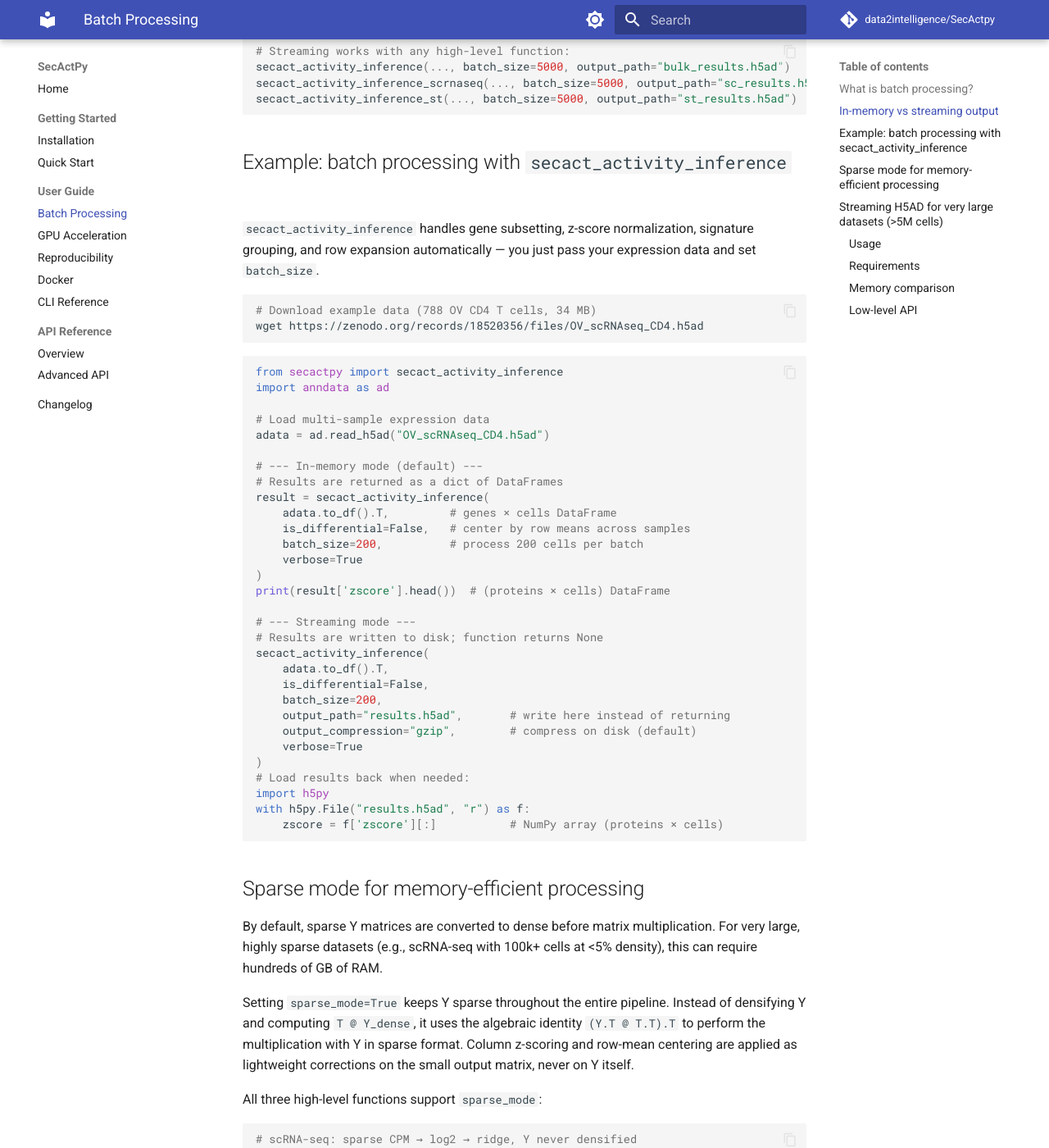
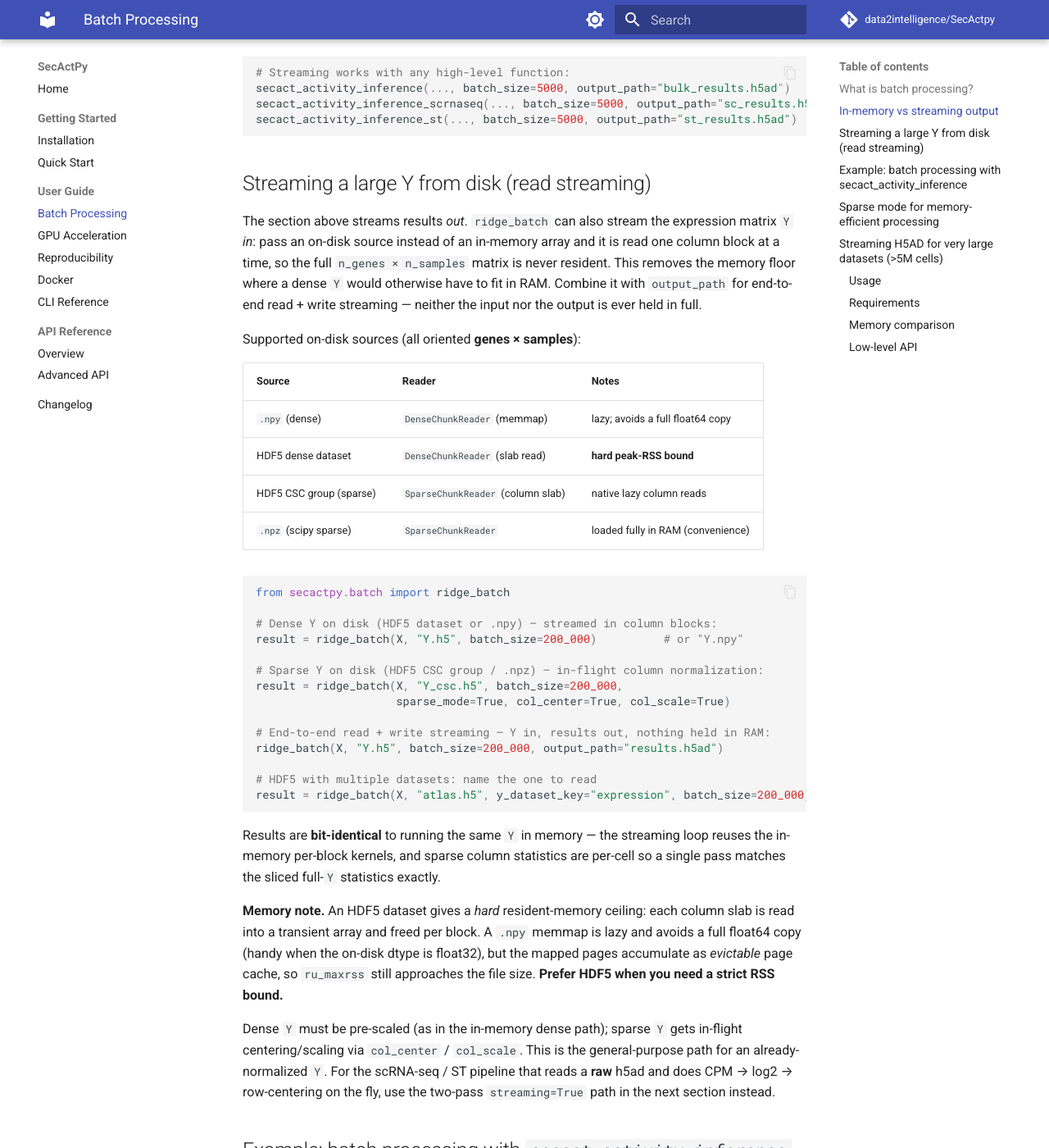
Before and after one commit to data2intelligence/SecActpy, an MkDocs documentation site: the page built from docs/batch_processing.md, in a window 1280 px wide and 1400 px high, scrolled down 1299 px. Shown: the whole window at 82% size. Built offline with MkDocs 1.6.1 and Material for MkDocs 9.7.7, drawn with Linux system fonts in a browser that asks for light colours; comment, search, counter and statistics services are not loaded; some of the changed text lies outside the part shown.

Commit message:
docs(batch): document on-disk read streaming for ridge_batch
Update the batch docs to reflect the new dense/sparse on-disk read streaming
(commit d392bf0), which the previous text did not cover (it described output
streaming and the scRNA-seq two-pass h5ad path only):

- batch.py module docstring: summary now lists read-streaming Y in from disk
  (dense .npy/HDF5, sparse HDF5-CSC/.npz) alongside write-streaming; Usage shows
  ridge_batch(X, path) and the end-to-end read+write form.
- docs/batch_processing.md: new "Streaming a large Y from disk (read streaming)"
  section (sources table, examples, bit-identity guarantee, HDF5-vs-memmap RSS
  caveat), and a pointer from the overview. Distinguishes this general
  pre-normalized path from the raw-h5ad scRNA-seq streaming=True path.
- CHANGELOG: Added entry under [Unreleased].

````diff
--- a/docs/batch_processing.md
+++ b/docs/batch_processing.md
@@ -12,7 +12,10 @@ matrix `T = (X'X + λI)^{-1} X'` is computed **once** from the signature, then
 samples are processed in chunks of `batch_size` at a time. Each chunk goes
 through the full permutation-testing pipeline independently, and partial results
 are concatenated at the end. **The final output is mathematically identical** to
-processing all samples at once — only peak memory usage is reduced.
+processing all samples at once — only peak memory usage is reduced. `Y` itself
+can also be streamed *from* disk in column blocks (see
+[Streaming a large Y from disk](#streaming-a-large-y-from-disk-read-streaming)),
+so even the input matrix need not fit in RAM.
 
 All three high-level functions support `batch_size` and `output_path`:
 - `secact_activity_inference()` — bulk RNA-seq
@@ -57,6 +60,58 @@ secact_activity_inference(..., batch_size=5000, output_path="bulk_results.h5ad")
 secact_activity_inference_scrnaseq(..., batch_size=5000, output_path="sc_results.h5ad")
 secact_activity_inference_st(..., batch_size=5000, output_path="st_results.h5ad")
 ```
+
+## Streaming a large Y from disk (read streaming)
+
+The section above streams results *out*. `ridge_batch` can also stream the
+expression matrix `Y` *in*: pass an on-disk source instead of an in-memory array
+and it is read one column block at a time, so the full `n_genes × n_samples`
+matrix is never resident. This removes the memory floor where a dense `Y` would
+otherwise have to fit in RAM. Combine it with `output_path` for end-to-end
+read + write streaming — neither the input nor the output is ever held in full.
+
+Supported on-disk sources (all oriented **genes × samples**):
+
+| Source | Reader | Notes |
+|--------|--------|-------|
+| `.npy` (dense) | `DenseChunkReader` (memmap) | lazy; avoids a full float64 copy |
+| HDF5 dense dataset | `DenseChunkReader` (slab read) | **hard peak-RSS bound** |
+| HDF5 CSC group (sparse) | `SparseChunkReader` (column slab) | native lazy column reads |
+| `.npz` (scipy sparse) | `SparseChunkReader` | loaded fully in RAM (convenience) |
+
+```python
+from secactpy.batch import ridge_batch
+
+# Dense Y on disk (HDF5 dataset or .npy) — streamed in column blocks:
+result = ridge_batch(X, "Y.h5", batch_size=200_000)          # or "Y.npy"
+
+# Sparse Y on disk (HDF5 CSC group / .npz) — in-flight column normalization:
+result = ridge_batch(X, "Y_csc.h5", batch_size=200_000,
+                     sparse_mode=True, col_center=True, col_scale=True)
+
+# End-to-end read + write streaming — Y in, results out, nothing held in RAM:
+ridge_batch(X, "Y.h5", batch_size=200_000, output_path="results.h5ad")
+
+# HDF5 with multiple datasets: name the one to read
+result = ridge_batch(X, "atlas.h5", y_dataset_key="expression", batch_size=200_000)
+```
+
+Results are **bit-identical** to running the same `Y` in memory — the streaming
+loop reuses the in-memory per-block kernels, and sparse column statistics are
+per-cell so a single pass matches the sliced full-`Y` statistics exactly.
+
+**Memory note.** An HDF5 dataset gives a *hard* resident-memory ceiling: each
+column slab is read into a transient array and freed per block. A `.npy` memmap
+is lazy and avoids a full float64 copy (handy when the on-disk dtype is
+float32), but the mapped pages accumulate as *evictable* page cache, so
+`ru_maxrss` still approaches the file size. **Prefer HDF5 when you need a strict
+RSS bound.**
+
+Dense `Y` must be pre-scaled (as in the in-memory dense path); sparse `Y` gets
+in-flight centering/scaling via `col_center` / `col_scale`. This is the
+general-purpose path for an already-normalized `Y`. For the scRNA-seq / ST
+pipeline that reads a **raw** h5ad and does CPM → log2 → row-centering on the
+fly, use the two-pass `streaming=True` path in the next section instead.
 
 ## Example: batch processing with `secact_activity_inference`
 
````
Also changed, not shown: CHANGELOG.md (+12 -0 lines), 1 other file.
